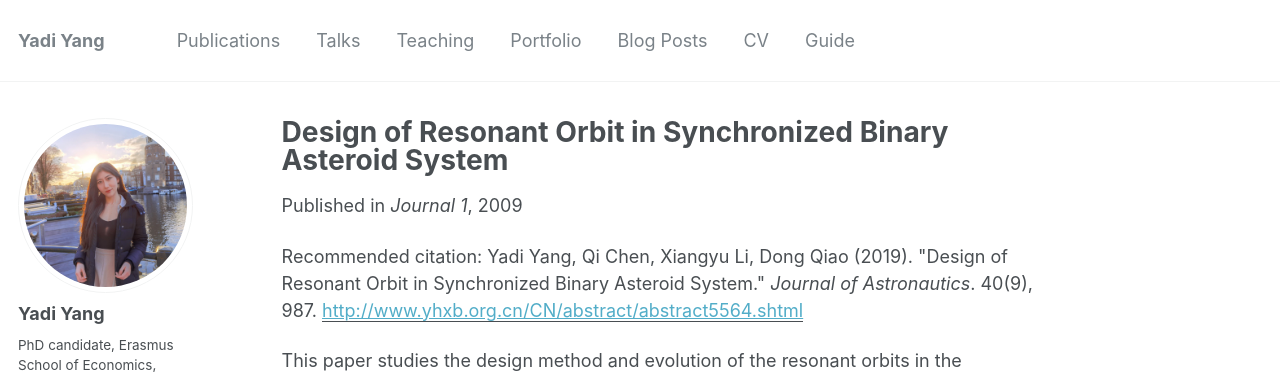
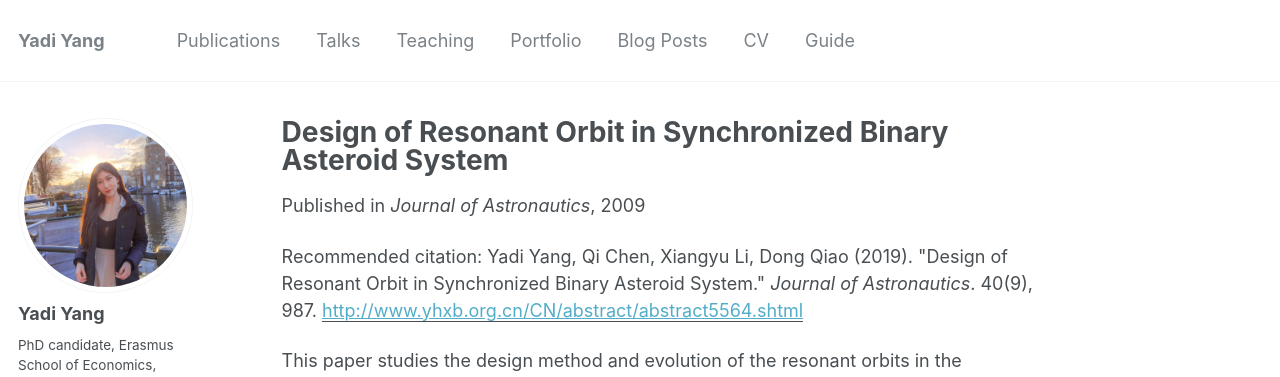
Before and after one commit to yangyadi/yangyadi.github.io, a Jekyll site: the page built from _publications/2019-paper-1.md, in a window 1280 px wide and 1349 px high. Shown: the top 377 px of the window. Built offline with Jekyll 4.4.1, drawn with Linux system fonts in a browser that asks for light colours.

Commit message:
Update 2019-paper-1.md

```diff
--- a/_publications/2019-paper-1.md
+++ b/_publications/2019-paper-1.md
@@ -4,7 +4,7 @@ collection: publications
 permalink: /publication/2019-paper-1
 excerpt: 'This paper studies the design method and evolution of the resonant orbits in the synchronized binary asteroid system. The design method of the resonant orbit is applicable to different binary asteroid systems and can be taken as a reference for orbit design in future binary asteroid explorations.'
 date: 2009-10-01
-venue: 'Journal 1'
+venue: 'Journal of Astronautics'
 paperurl: 'http://www.yhxb.org.cn/CN/abstract/abstract5564.shtml'
 citation: 'Yadi Yang, Qi Chen, Xiangyu Li, Dong Qiao (2019). &quot;Design of Resonant Orbit in Synchronized Binary Asteroid System.&quot; <i>Journal of Astronautics</i>. 40(9), 987.'
 ---
```
